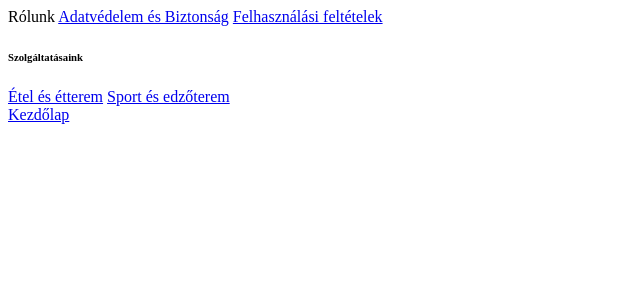
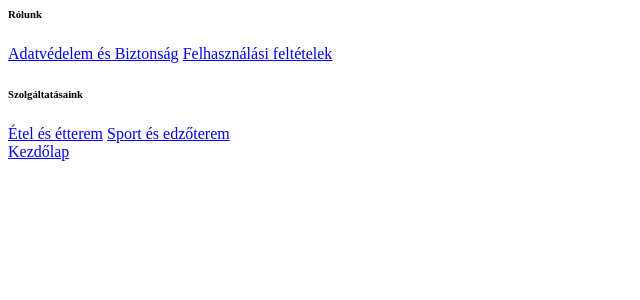
Before and after one commit to Zoltangl/Szakdolgozat, a PHP site: page /mappfooter.php in a window 1280 px wide. Shown: the top 300 px of the page, without its empty margins (0-640 px from the left). Run offline with PHP 8.4, Linux system fonts and the light colour scheme.

Commit message:
link
elérési útvonal javítása

```diff
--- a/view/mappfooter.php
+++ b/view/mappfooter.php
@@ -3,14 +3,15 @@
                 <div class="row g-5">
                     <div class="col-lg-5 col-md-12">
                         <div class="row gy-5 g-4">
-                            <div class="col-md-6">Rólunk</a>
+                            <div class="col-md-6">
+                            <h6 class="section-title text-start text-primary text-uppercase mb-4">Rólunk</h6>
                                 <a class="btn btn-link" href="../privacypolicy.php">Adatvédelem és Biztonság</a>
                                 <a class="btn btn-link" href="../termsandcondition.php">Felhasználási feltételek</a>
                         </div>
                         <div class="col-md-6">
                             <h6 class="section-title text-start text-primary text-uppercase mb-4">Szolgáltatásaink</h6>
-                            <a class="btn btn-link" href="services/foodres.php">Étel és étterem</a>
-                            <a class="btn btn-link" href="services/sport.php">Sport és edzőterem</a>
+                            <a class="btn btn-link" href="../services/foodres.php">Étel és étterem</a>
+                            <a class="btn btn-link" href="../services/sport.php">Sport és edzőterem</a>
                         </div>
                         </div>
                     </div>
```
